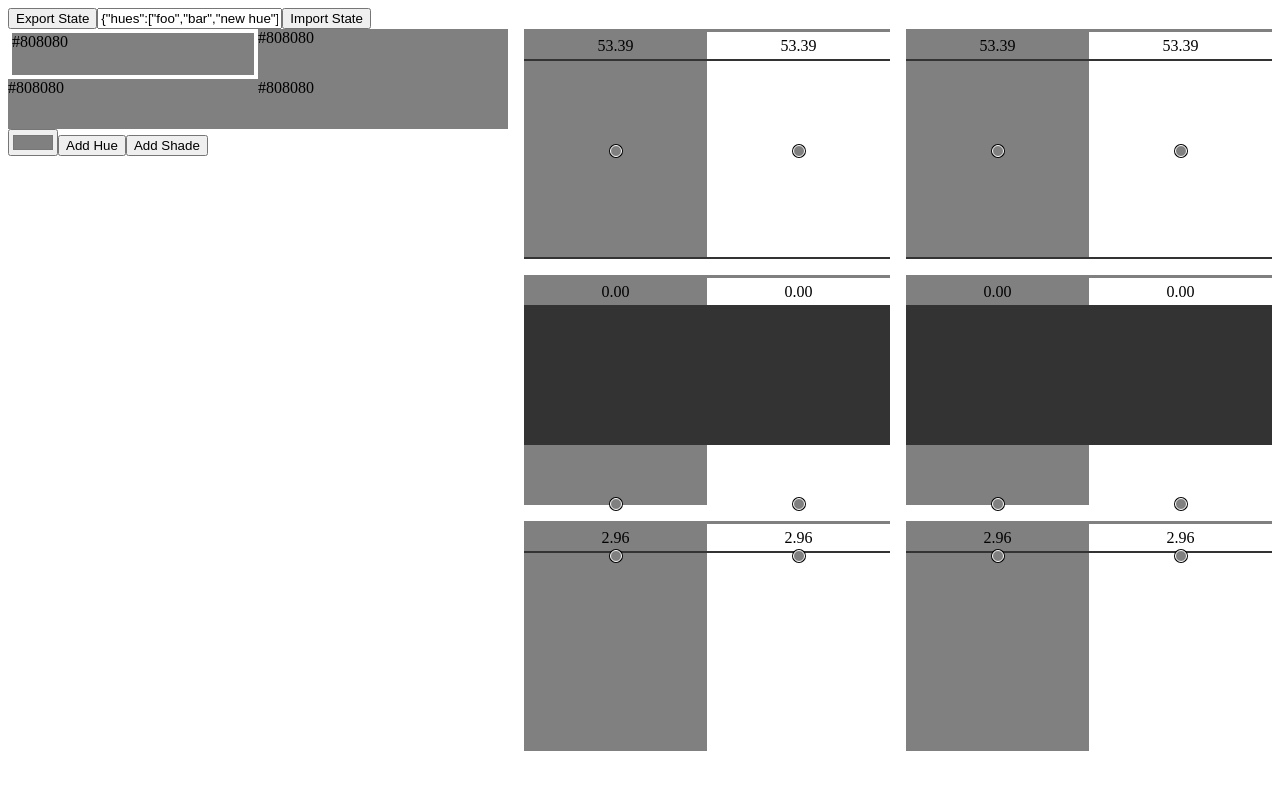
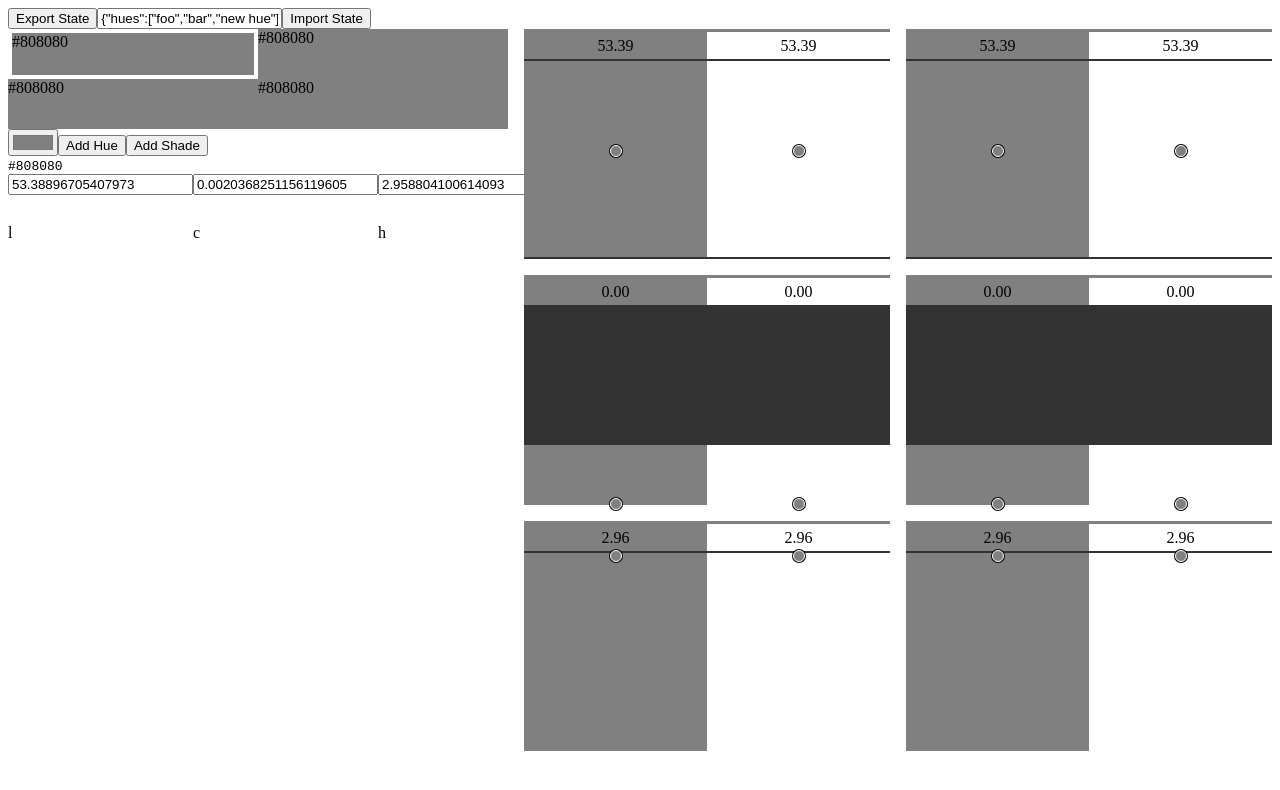
Before and after one commit to ucarion/cielab.io, a React app: page / in a window 1280 px wide. Shown: the top 790 px of the page. Built offline with nearby package versions, Linux system fonts and the light colour scheme; the HTML template or start-up script is replaced by a standard one.

Commit message:
Add primitive editing

```diff
--- a/src/App/index.tsx
+++ b/src/App/index.tsx
@@ -1,5 +1,5 @@
-import React, { useState, ChangeEvent } from "react";
-import { RGB } from "../color";
+import React, { useState, ChangeEvent, useEffect } from "react";
+import { RGB, LCH, rgbToLCH, lchToRGB } from "../color";
 import TunnelGraph from "./TunnelGraph";
 import { Palette } from "./types";
 
@@ -55,8 +55,7 @@ export default function App() {
     });
   };
 
-  const handleColorChange = (event: ChangeEvent<HTMLInputElement>) => {
-    const color = hexToRGB(event.target.value);
+  const updateSelectedColor = (color: RGB) => {
     const { hue, shade } = selectedColor;
 
     setPalette({
@@ -74,8 +73,15 @@ export default function App() {
     });
   };
 
+  const handleColorChange = (event: ChangeEvent<HTMLInputElement>) => {
+    updateSelectedColor(hexToRGB(event.target.value));
+  };
+
   const hueSequence = colors[selectedColor.hue];
   const shadeSequence = colors.map(sequence => sequence[selectedColor.shade]);
+
+  const selectedColorRGB = colors[selectedColor.hue][selectedColor.shade];
+  const selectedColorLCH = rgbToLCH(selectedColorRGB);
 
   return (
     <div>
@@ -135,6 +141,36 @@ export default function App() {
 
           <button onClick={handleAddHue}>Add Hue</button>
           <button onClick={handleAddShade}>Add Shade</button>
+
+          <div>
+            <code>{rgbToHex(selectedColorRGB)}</code>
+
+            <div
+              style={{
+                display: "grid",
+                gridTemplateColumns: `repeat(3, 1fr)`,
+                gridTemplateRows: `50px 50px`
+              }}
+            >
+              <div>
+                <LCHEditor
+                  lch={selectedColorLCH}
+                  axis="l"
+                  onUpdate={rgb => updateSelectedColor(rgb)}
+                />
+              </div>
+              <div>
+                <input readOnly value={selectedColorLCH.c} />
+              </div>
+              <div>
+                <input readOnly value={selectedColorLCH.h} />
+              </div>
+
+              <div>l</div>
+              <div>c</div>
+              <div>h</div>
+            </div>
+          </div>
         </div>
         <div
           style={{
@@ -180,3 +216,27 @@ export default function App() {
     </div>
   );
 }
+
+function LCHEditor(props: {
+  lch: LCH;
+  axis: "l" | "c" | "h";
+  onUpdate: (rgb: RGB) => void;
+}) {
+  return (
+    <input
+      onKeyUp={event => {
+        if (event.key === "ArrowUp") {
+          props.onUpdate(
+            lchToRGB({ ...props.lch, [props.axis]: props.lch[props.axis] + 1 })
+          );
+        } else if (event.key === "ArrowDown") {
+          props.onUpdate(
+            lchToRGB({ ...props.lch, [props.axis]: props.lch[props.axis] - 1 })
+          );
+        }
+      }}
+      readOnly
+      value={props.lch[props.axis]}
+    />
+  );
+}
--- a/src/color.ts
+++ b/src/color.ts
@@ -55,7 +55,7 @@ export function rgbToHex({ r, g, b }: RGB): string {
   return `#${channelToHex(r)}${channelToHex(g)}${channelToHex(b)}`;
 }
 
-function channelToHex(t: number): string {
+export function channelToHex(t: number): string {
   return Math.round(t * 255)
     .toString(16)
     .padStart(2, "0");
```
Also changed, not shown: src/App/TunnelGraph.tsx (+0 -215 lines).
